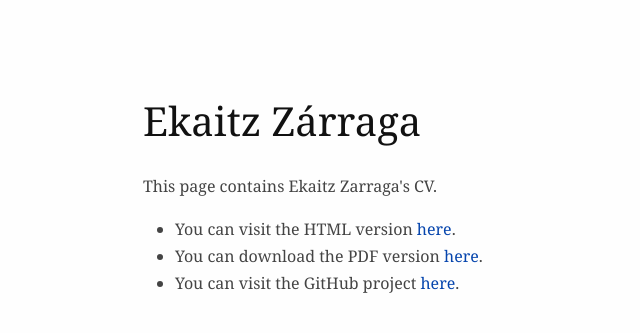
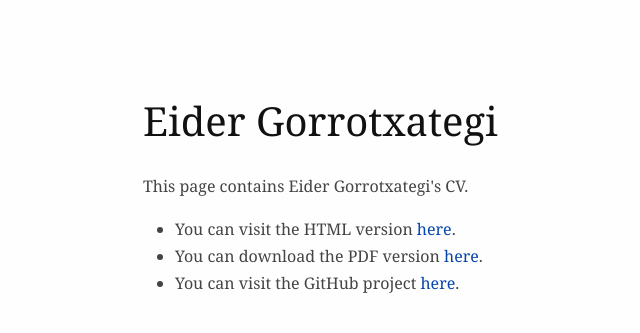
Before and after one commit to gorrotxategi/cv, a plain HTML site: page index.html in a window 1280 px wide. Shown: the whole page, without its empty margins (161-801 px from the left). Drawn offline with Linux system fonts and the light colour scheme.

Commit message:
Change Index page

```diff
--- a/index.html
+++ b/index.html
@@ -5,17 +5,17 @@
   <meta http-equiv="Content-Style-Type" content="text/css" />
   <meta name="generator" content="pandoc" />
   <link rel="stylesheet" href="style/pandoc.css" type="text/css" />
-  <title>Ekaitz Zarraga</title>
+  <title>Eider Gorrotxategi - CV</title>
 </head>
 <body>
   <h1>
-  Ekaitz Zárraga
+  Eider Gorrotxategi
   </h1>
-  <p>This page contains Ekaitz Zarraga's CV.</p>
+  <p>This page contains Eider Gorrotxategi's CV.</p>
   <ul>
   <li>You can visit the HTML version <a href="formats/Curriculum.html">here</a>.</li>
   <li>You can download the PDF version <a href="formats/Curriculum.pdf">here</a>.</li>
-  <li>You can visit the GitHub project <a href="http://github.com/ekaitz-zarraga/cv">here</a>.</li>
+  <li>You can visit the GitHub project <a href="http://github.com/gorrotxategi/cv">here</a>.</li>
   </ul>
 </body>
 </html>
```
